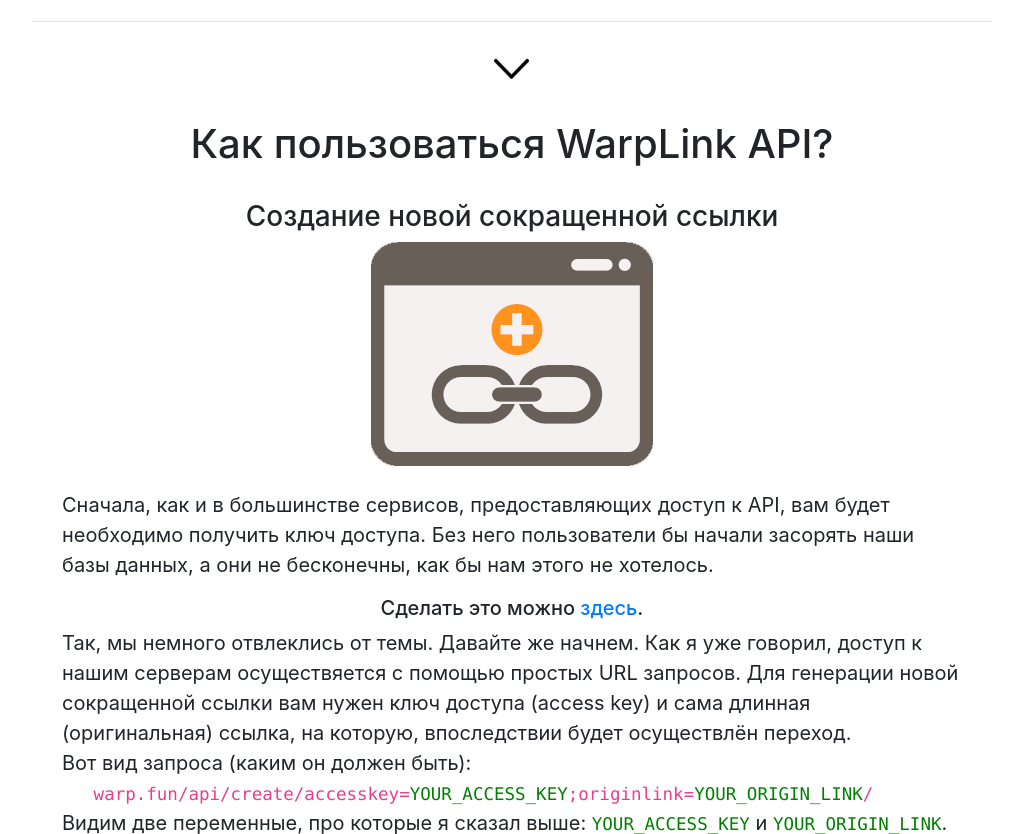
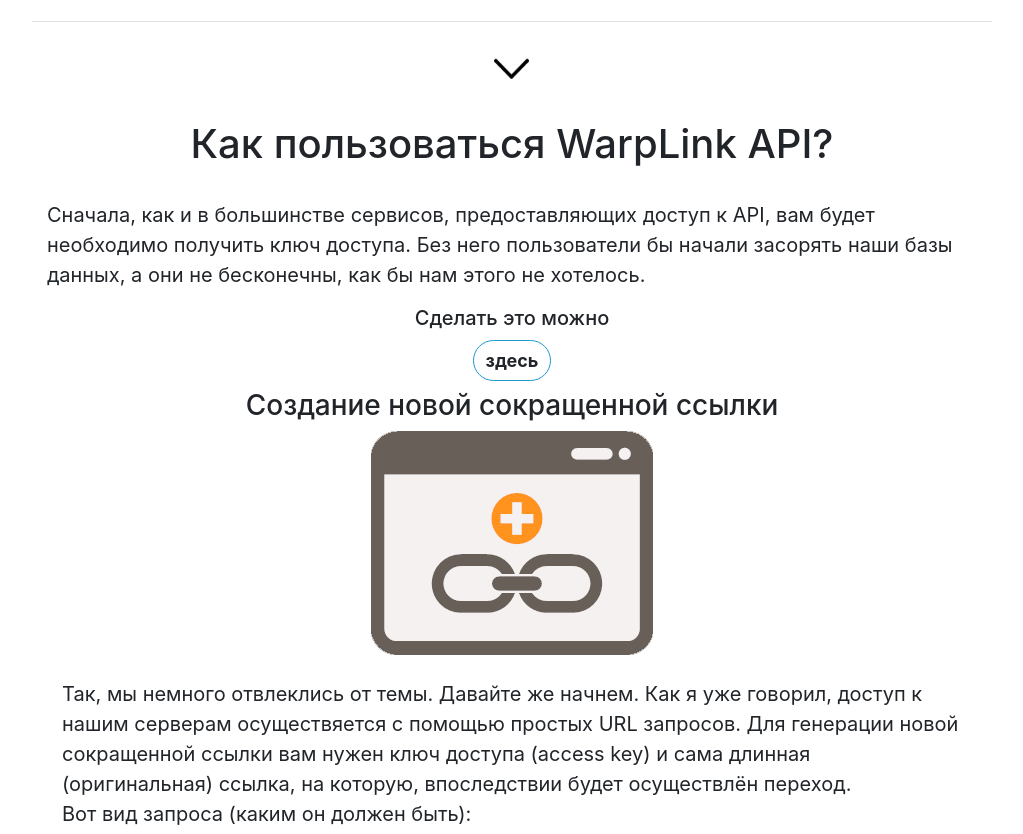
Before and after one commit to EgaProger/WarpFun, a Flask app: page /dev/ in a window 1280 px wide. Shown: the part 394-1228 px from the top of the page, without its empty margins (128-1151 px from the left). Run offline with Flask 2, Linux system fonts and the light colour scheme; some libraries are stand-ins or nearby versions.

Commit message:
Update dev.html
Intro text was replaced

```diff
--- a/templates/dev.html
+++ b/templates/dev.html
@@ -22,17 +22,17 @@
     </div><br>
     <div class="api-block container" id="dev-api"><br>
 		<h1 class="text-center">Как пользоваться WarpLink API?</h1><br>
+		<p class="larger-font">
+			Сначала, как и в большинстве сервисов, предоставляющих доступ к API, вам будет необходимо получить ключ доступа.
+			Без него пользователи бы начали засорять наши базы данных, а они не бесконечны, как бы нам этого не хотелось.
+		</p>
+		<h4 class="text-center larger-font">Сделать это можно <br> <a href="/api/get-access-key/" class="btn btn-get-access-key text-center get-api-code">здесь</a></h4>
 		<div class="new-link border-bottom">
 			<div class="text-center">
 				<h3 class="new-link__title">Создание новой сокращенной ссылки</h3>
 				<img src="{{ url_for('static', filename='img/new_link.png') }}" alt="" class="new-link__img">
 			</div><br>
 			<div class="new-link-how-to container">
-				<p class="larger-font">
-					Сначала, как и в большинстве сервисов, предоставляющих доступ к API, вам будет необходимо получить ключ доступа.
-					Без него пользователи бы начали засорять наши базы данных, а они не бесконечны, как бы нам этого не хотелось.
-				</p>
-				<h4 class="text-center larger-font">Сделать это можно <a href="/api/get-access-key/">здесь</a>.</h4>
 				<p class="larger-font">
 					Так, мы немного отвлеклись от темы. Давайте же начнем. Как я уже говорил, доступ к нашим серверам осуществяется с помощью простых URL запросов.
 					Для генерации новой сокращенной ссылки вам нужен ключ доступа (access key) и сама длинная (оригинальная) ссылка, на которую, впоследствии будет осуществлён переход.<br>
@@ -53,7 +53,6 @@
 					<code>
 						&nbsp;&nbsp;&nbsp;warp.fun/dj54df
 					</code>
-					<img src="static/img/examples/" alt=""> <!--Пока не доделано-->
 				</p>
 			</div>
 		</div>
```
